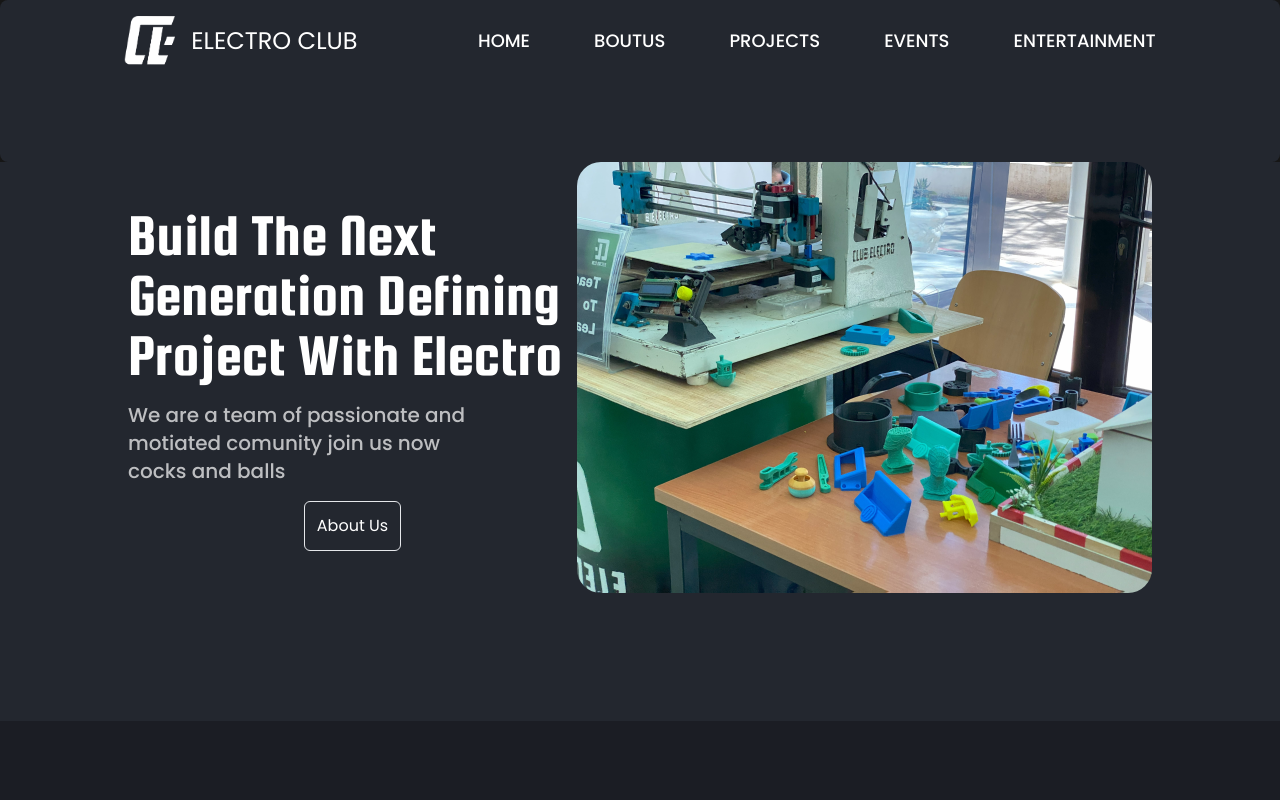
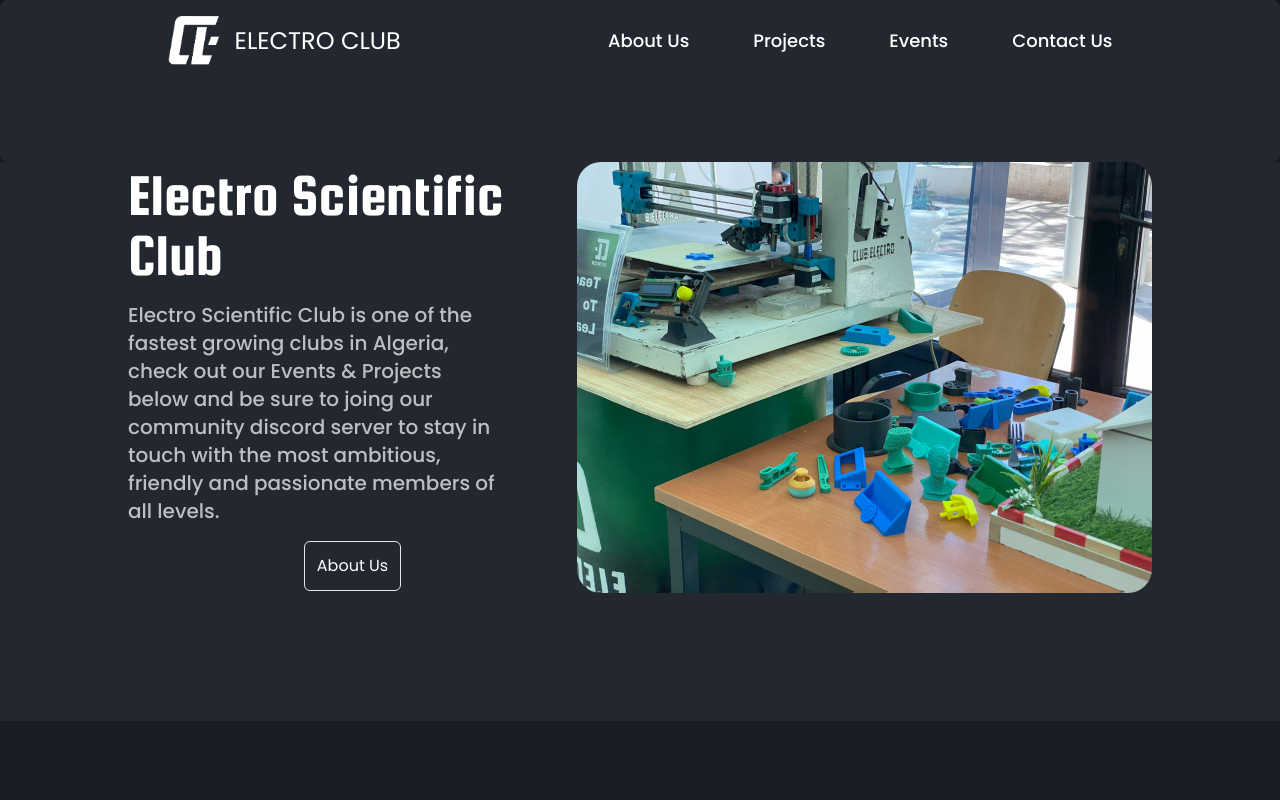
Before and after one commit to youcefboubidi/electro-website, a Next.js app: page / in a window 1280 px wide. Shown: the top 800 px of the page. Built offline with nearby package versions, Linux system fonts and the light colour scheme.

Commit message:
New constants.js file for all paragraphs and text (such as member count, etc.) , used .map method to reduce NavBar repitition. Replaced hardcoded paragraphs and titles with referenced ones instead (eg. hero.title)

```diff
--- a/app/components/About_us.js
+++ b/app/components/About_us.js
@@ -1,14 +1,13 @@
 import React from 'react'
-
+import { aboutus } from './constants'
 const About_us = () => {
-  const paragraph = 'Once upon a time, in the whimsical land of Cagts, there lived a giant cat named Whiskerius the Grand. Whiskerius wasn’t just any ordinary feline; he was the undisputed ruler of all Cagts. His fur shimmered like the golden sands of the desert, and his eyes glowed with the wisdom of a thousand lifetimes.'
+    const paragraph = 'Once upon a time, in the whimsical land of Cagts, there lived a giant cat named Whiskerius the Grand. Whiskerius wasn’t just any ordinary feline; he was the undisputed ruler of all Cagts. His fur shimmered like the golden sands of the desert, and his eyes glowed with the wisdom of a thousand lifetimes.'
     return (
         <div className='cursor-default pb-32 px-32 pt-24 bg-[#1b1d24]'>
             <div className="flex justify-center ">
                 <div className="flex flex-col justify-center gap-4 ">
-
                     <p className="text-[32px] font-semibold">About Us</p>
-                    <p className='text-[17px] opacity-90 font-light mr-40  ' >{paragraph}</p>
+                    <p className='text-[17px] opacity-90 font-light mr-40  ' >{aboutus.description}</p>
                 </div>
 
                 <img src="/hero.png" alt="" className='my-auto ms-auto rounded-3xl' />
--- a/app/components/Hero.js
+++ b/app/components/Hero.js
@@ -1,6 +1,6 @@
 import Image from 'next/image'
 import React from 'react'
-
+import { hero } from './constants'
 function Hero() {
     const paragraph = 'We are a team of passionate and motiated comunity join us now cocks and balls '
     return (
@@ -8,8 +8,8 @@ function Hero() {
             <div className="flex justify-around ">
                 <div className="flex flex-col justify-center gap-4 ">
 
-                    <h1 className="text-6xl squada-one-regular ">Build The Next Generation Defining Project With Electro </h1>
-                    <p className='text-xl pr-20 font-medium opacity-70 ' >{paragraph}</p>
+                    <h1 className="text-6xl squada-one-regular ">{hero.title}</h1>
+                    <p className='text-xl pr-20 font-medium opacity-70 ' >{hero.description}</p>
                     <div className=''><button className='flex justify-self-center gap-3 rounded-md border p-3' width={24} height={24}><label className="bold-16 whitespace-nowrap cursor-pointer">About Us</label>     </button></div>
                 </div>
 
--- a/app/components/NavBar.js
+++ b/app/components/NavBar.js
@@ -2,6 +2,7 @@ import Image from 'next/image';
 import React from 'react';
 import Link from 'next/link'; // Add missing import statement
 import { useState } from 'react';
+import { navigation } from './constants'
 
 
 function NavBar() {
@@ -10,7 +11,7 @@ function NavBar() {
     return (
         <nav className=" flex justify-around items-center rounded-lg text-2xl p-2 px-16 pb-24 py-4  bg-[#23272f]">
             <div className='flex gap-4 items-center'>
-               <Link href="/"  className='flex items-center gap-4'> <Image
+                <Link href="/" className='flex items-center gap-4'> <Image
                     src='/logo all white 2.png'
                     width={51}
                     height={50}
@@ -18,43 +19,23 @@ function NavBar() {
 
                 />
 
-                <span className=' text-[24px] font-[400] '>ELECTRO CLUB</span> </Link>
+                    <span className=' text-[24px] font-[400] '>ELECTRO CLUB</span> </Link>
             </div>
             {isOpen ? (
                 <div className=' flex flex-col gap-16 lg:flex-row '>
-                    <Link href="/" className='text-lg font-medium hover:font-bold transition-colors'>
-                        HOME
-                    </Link>
-                    <Link href="/entertainment" className='text-lg font-medium hover:font-bold transition-colors'>
-                        BOUTUS
-                    </Link>
-                    <Link href="/projects" className='text-lg font-medium hover:font-bold transition-colors'>
-                        PROJECTS
-                    </Link>
-                    <Link href="/events" className='text-lg font-medium hover:font-bold transition-colors'>
-                        EVENTS
-                    </Link>
-                    <Link href="/entertainment" className='text-lg font-medium hover:font-bold transition-colors'>
-                        ENTERTAINMENT
-                    </Link>
-
+                    {navigation.map((item) => (
+                        <Link href={item.href} className='text-lg font-medium hover:font-bold transition-colors'>
+                            {item.title}
+                        </Link>
+                    ))}
                 </div>
             ) : <div className='  flex-row hidden lg:flex gap-16  '>
-                <Link href="/" className='text-lg font-medium hover:font-bold transition-colors'>
-                    HOME
-                </Link>
-                <Link href="/entertainment" className='text-lg font-medium hover:font-bold transition-colors'>
-                        BOUTUS
+
+                {navigation.map((item) => (
+                    <Link href={item.href} className='text-lg font-medium hover:font-bold transition-colors'>
+                        {item.title}
                     </Link>
-                <Link href="/projects" className='text-lg font-medium hover:font-bold transition-colors'>
-                    PROJECTS
-                </Link>
-                <Link href="/events" className='text-lg font-medium hover:font-bold transition-colors'>
-                    EVENTS
-                </Link>
-                <Link href="/entertainment" className='text-lg font-medium hover:font-bold transition-colors'>
-                    ENTERTAINMENT
-                </Link>
+                ))}
 
             </div>
             }
--- /dev/null
+++ b/app/components/constants.js
@@ -0,0 +1,142 @@
+export const navigation = [
+    {
+        'title': 'About Us',
+        'href': '#aboutus'
+    },
+    {
+        'title': 'Projects',
+        'href': '#projects'
+    },
+    {
+        'title': 'Events',
+        'href': '#events'
+    },
+    {
+        'title': 'Contact Us',
+        'href': '#contactus'
+    }
+]
+
+export const hero =
+{
+    'title': 'Electro Scientific Club',
+    'href': '#hero',
+    'description': 'Electro Scientific Club is one of the fastest growing clubs in Algeria, check out our Events & Projects below and be sure to joing our community discord server to stay in touch with the most ambitious, friendly and passionate members of all levels.'
+}
+
+export const aboutus =
+{
+    'title': 'Who are we?',
+    'description': ` The Electro Club, established on October 25, 2011, finds its
+    home within the Technology Faculty at M'hamed Bougara
+    University Of Boumerdes (U.M.B.B). It's not just a space—it's a
+    vibrant hub inviting ambitious students who are eager to dive
+    deeper into the thrilling advancements of technology,
+    especially in the realms of electronics and robotics. The
+    club's doors swing wide open for those hungry to track and
+    be part of the incredible evolution happening in these fields.`
+}
+
+const main =
+    [
+        {
+            'member_count': '141',
+            'project_count': '121',
+            'event_count': '31',
+            "members": [
+                {
+                    'name': '',
+                    'role': ','
+                },
+                {
+                    'name': '',
+                    'role': ','
+                },
+                {
+                    'name': '',
+                    'role': ','
+                }
+            ]
+        }
+
+    ]
+
+const projects = [
+    {
+        "id": 1,
+        "src": "/Projects/line follower robot.jpg",
+        "title": "Line Following Robot",
+        "description": "",
+        "pictures": {
+            '1': './',
+            '2': './',
+            '3': './'
+        }
+    },
+    {
+        "id": 2,
+        "src": "/Projects/Robotic Arm.jpg",
+        "title": "Robotic Arm",
+        "description": "",
+        "pictures": {
+            '1': './',
+            '2': './',
+            '3': './'
+        }
+    },
+    {
+        "id": 3,
+        "src": "/Projects/Smart House.jpg",
+        "title": "Smart House",
+        "description": "",
+        "pictures": {
+            '1': './',
+            '2': './',
+            '3': './'
+        }
+    }
+]
+
+const events = [
+    {
+        "id": 1,
+        "src": "/Projects/line follower robot.jpg",
+        "title": "ICT Maghreb 2023",
+        "description": "",
+        'pictures': {
+            '1': './',
+            '2': './',
+            '3': './'
+        }
+    },
+    {
+        "id": 2,
+        "src": "/Projects/Robotic Arm.jpg",
+        "title": "Robotic Arm",
+        "description": "",
+        "pictures": {
+            '1': './',
+            '2': './',
+            '3': './'
+        }
+    },
+    {
+        "id": 3,
+        "src": "/Projects/Smart House.jpg",
+        "title": "Smart House",
+        "description": "",
+        "pictures": {
+            '1': './',
+            '2': './',
+            '3': './'
+        }
+    }
+]
+
+const contact = [
+    {
+        'email': 'electro.sc@gmail.com',
+        'phone': '+213696969696',
+        'address': 'Ex Library, Faculty of Technology (INGM), Boumerdes, Algeria'
+    }
+]
```
